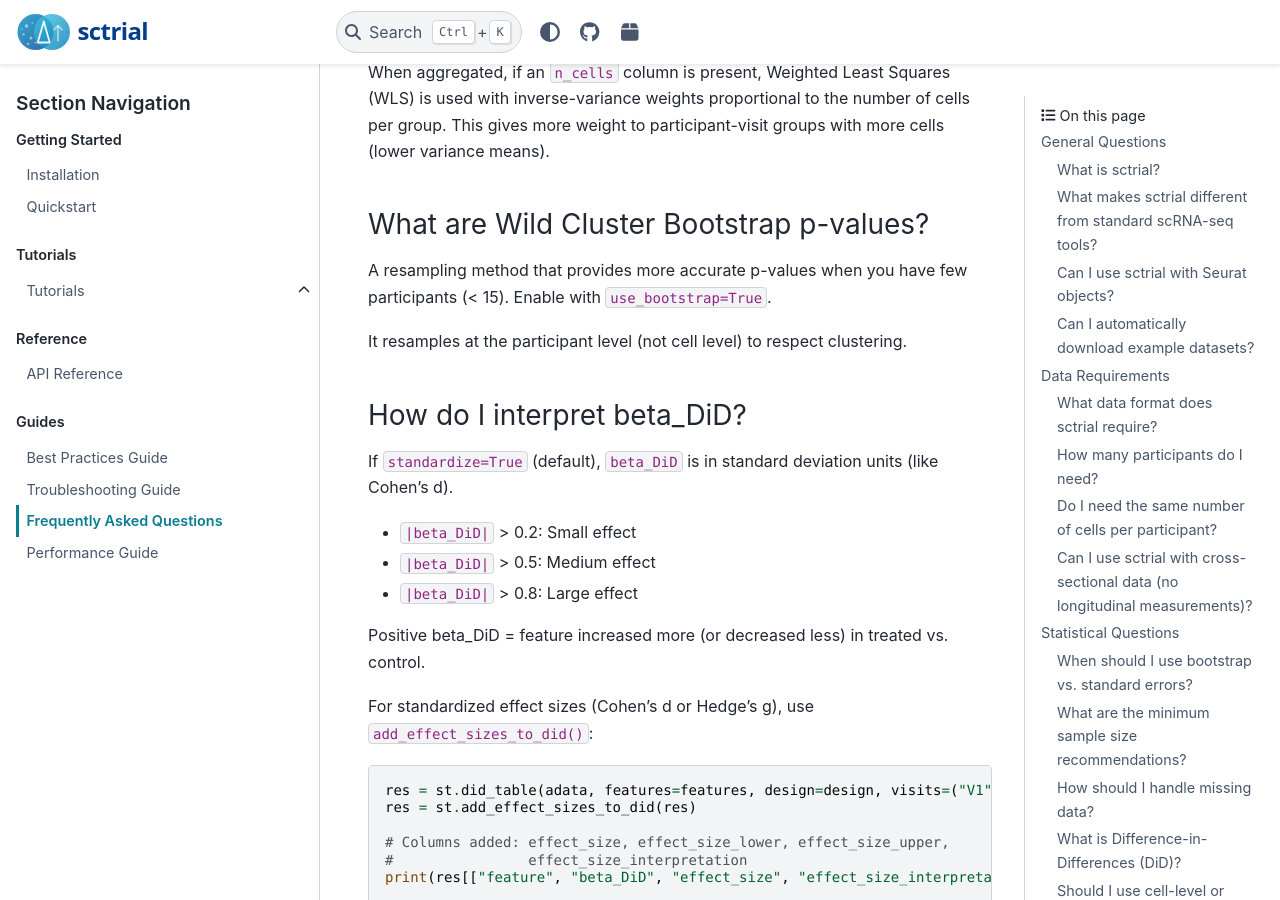
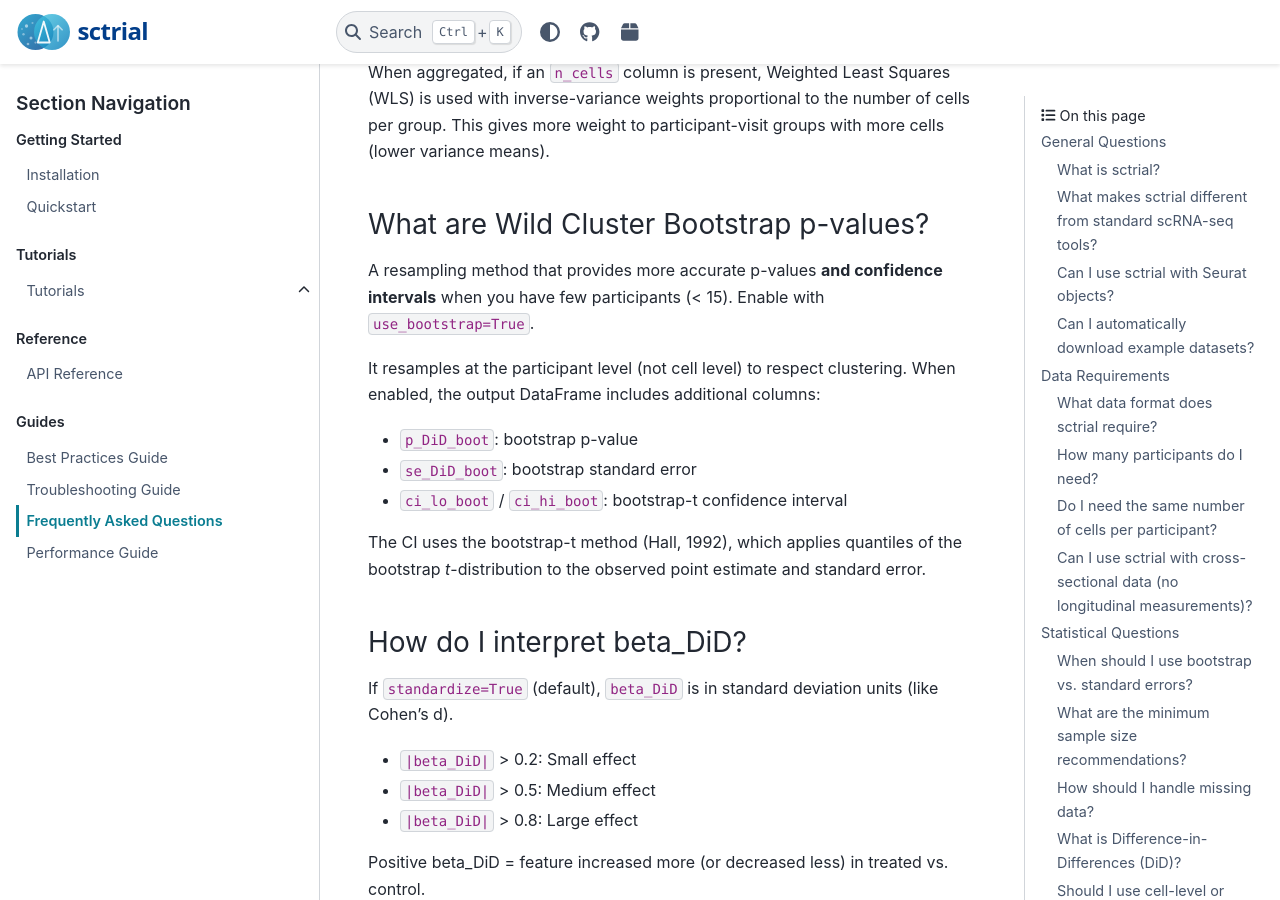
Before and after one commit to TheOmarLab/sctrial, a Sphinx documentation site: the page built from docs/source/faq.rst, in a window 1280 px wide and 900 px high, scrolled down 6609 px. Built offline with Sphinx 7.4.7 and the PyData theme 0.15.4, drawn with Linux system fonts in a browser that asks for light colours; pages that are not in the unit, such as notebooks, are missing from menus; some of the changed text lies outside the part shown.

Commit message:
Fix ci_level docstring and document bootstrap output columns
- utils.py: ci_level param says "percentile CI" → "bootstrap-t CI"
- faq.rst: document p_DiD_boot, se_DiD_boot, ci_lo_boot, ci_hi_boot
  columns and explain bootstrap-t method (Hall 1992)
- best_practices.rst: list bootstrap output columns in the small-sample
  bootstrap section

```diff
--- a/docs/source/best_practices.rst
+++ b/docs/source/best_practices.rst
@@ -187,6 +187,12 @@ For **n < 15 paired participants**, use Wild Cluster Bootstrap:
        n_boot=9999,  # Higher for more accuracy
        seed=42  # For reproducibility
    )
+
+   # Bootstrap adds extra columns to the result DataFrame:
+   #   p_DiD_boot   — bootstrap p-value
+   #   se_DiD_boot  — bootstrap standard error
+   #   ci_lo_boot   — lower bound of bootstrap-t 95% CI
+   #   ci_hi_boot   — upper bound of bootstrap-t 95% CI
 
 Multiple Testing Correction
 ~~~~~~~~~~~~~~~~~~~~~~~~~~~~
--- a/docs/source/faq.rst
+++ b/docs/source/faq.rst
@@ -131,7 +131,7 @@ When should I use bootstrap vs. standard errors?
 - Few clusters (< 15 participants per arm)
 - Unbalanced sample sizes
 - Concerned about finite-sample bias
-- Need more accurate p-values for publication
+- Need more accurate p-values and confidence intervals for publication
 
 .. code-block:: python
 
@@ -287,9 +287,19 @@ This gives more weight to participant-visit groups with more cells (lower varian
 What are Wild Cluster Bootstrap p-values?
 ~~~~~~~~~~~~~~~~~~~~~~~~~~~~~~~~~~~~~~~~~~
 
-A resampling method that provides more accurate p-values when you have few participants (< 15). Enable with ``use_bootstrap=True``.
+A resampling method that provides more accurate p-values **and confidence
+intervals** when you have few participants (< 15). Enable with
+``use_bootstrap=True``.
 
 It resamples at the participant level (not cell level) to respect clustering.
+When enabled, the output DataFrame includes additional columns:
+
+- ``p_DiD_boot``: bootstrap p-value
+- ``se_DiD_boot``: bootstrap standard error
+- ``ci_lo_boot`` / ``ci_hi_boot``: bootstrap-t confidence interval
+
+The CI uses the bootstrap-t method (Hall, 1992), which applies quantiles of the
+bootstrap *t*-distribution to the observed point estimate and standard error.
 
 How do I interpret beta_DiD?
 ~~~~~~~~~~~~~~~~~~~~~~~~~~~~~
```
Also changed, not shown: 1 other file.
